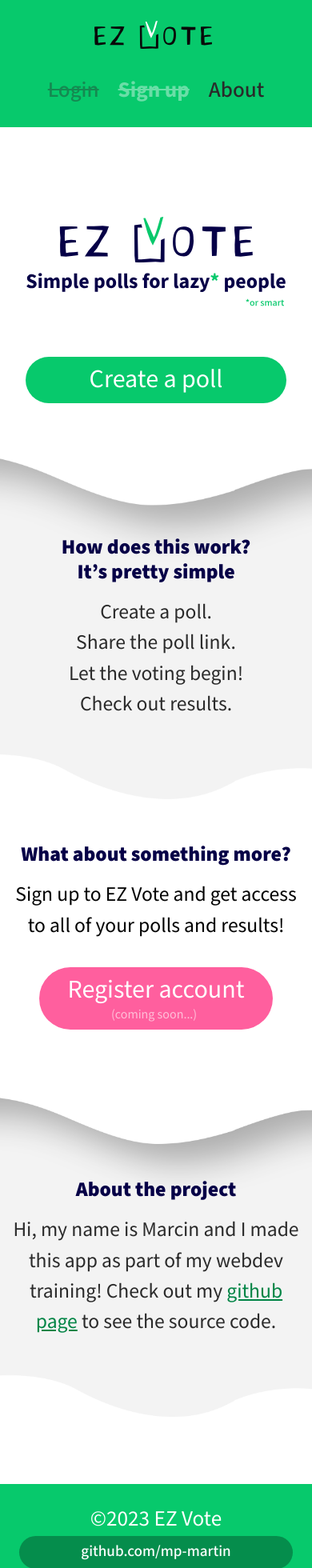
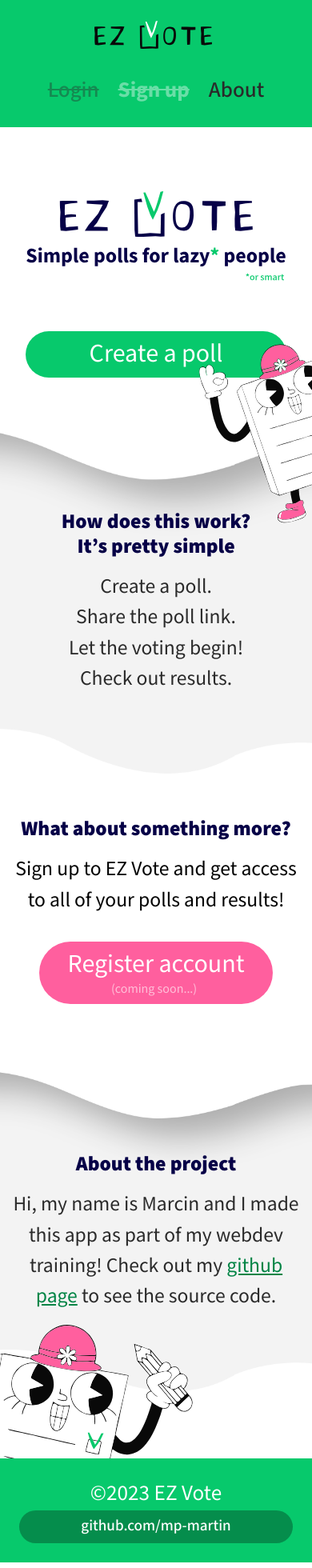
Before and after one commit to mp-martin/ez-vote-front, a React (Create React App) app: page / in a window 390 px wide. Shown: the top 1960 px of the page at 80% size. Built offline with nearby package versions, Linux system fonts and the light colour scheme; no server answers.

Commit message:
Main view images tuning

```diff
--- a/src/App.css
+++ b/src/App.css
@@ -100,10 +100,56 @@
 @media only screen
     /*and (min-device-width : 320px)*/
 and (max-width: 1100px) {
-    .cool-dude-1, .cool-dude-2 {
-        display: none;
+    .cool-dude-1 {
+        width: 34rem;
+        right: -14rem;
+    }
+
+    .cool-dude-2 {
+        bottom: 23rem;
+        left: -13rem;
+        width: 34rem;
     }
 }
+
+@media only screen
+    /*and (min-device-width : 320px)*/
+and (max-width: 800px) {
+    .cool-dude-1 {
+        width: 23rem;
+        right: -9rem;
+        top: 46rem;
+    }
+
+    .cool-dude-2 {
+        bottom: 26rem;
+        left: -10rem;
+        width: 25rem;
+    }
+}
+
+@media only screen
+    /*and (min-device-width : 320px)*/
+and (max-width: 500px) {
+    .cool-dude-1 {
+        width: 17rem;
+        right: -7.5rem;
+        top: 25rem;
+        transform: rotate(331deg);
+    }
+
+    .cool-dude-2 {
+        bottom: -4rem;
+        left: -9rem;
+        width: 25rem;
+    }
+
+    .Main {
+        margin-top: 5rem;
+    }
+}
+
+
 
 @media only screen
     /*and (min-device-width : 320px)*/
```
